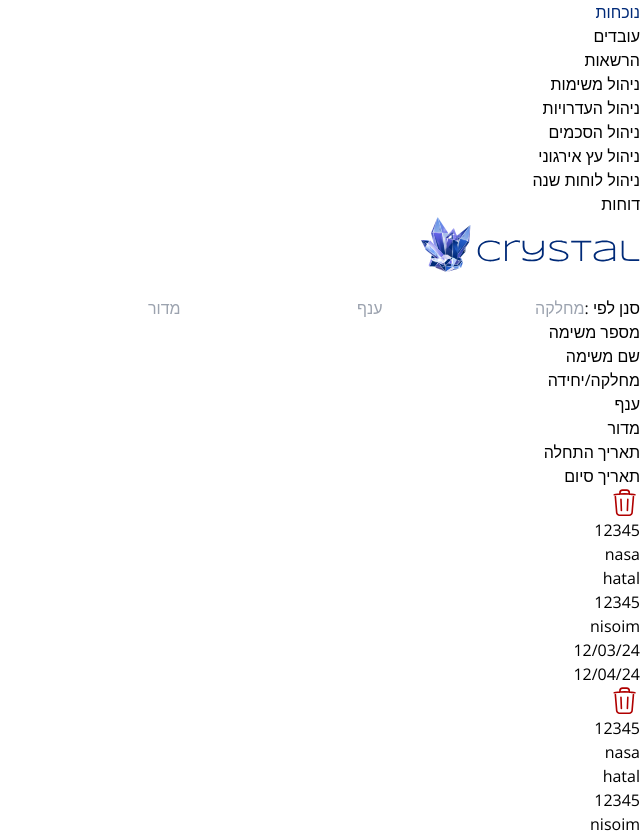
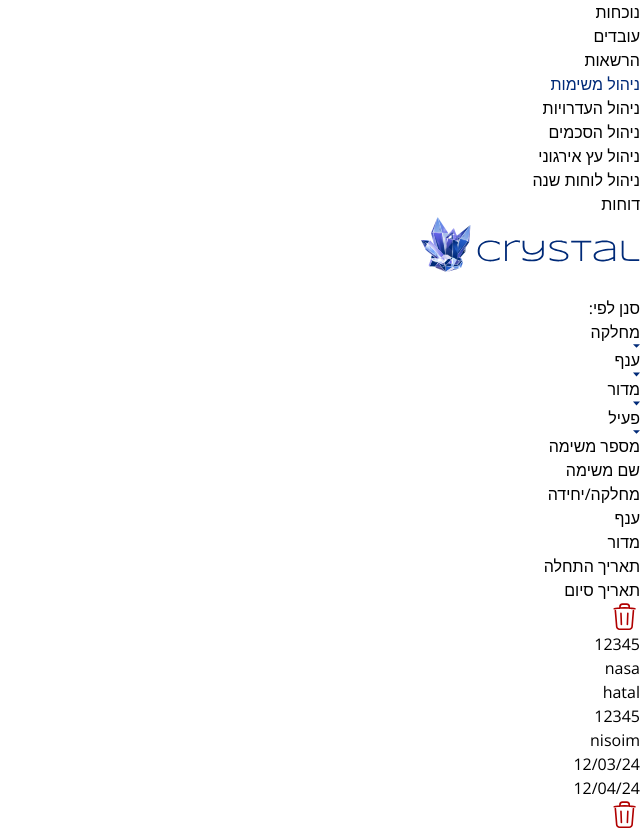
Before and after one commit to shmuelelnashali/new-crystal-web, a Next.js app: page /mission in a window 1280 px wide. Shown: the top 833 px of the page, without its empty margins (640-1280 px from the left). Built offline with nearby package versions, Linux system fonts and the light colour scheme.

Commit message:
shmuel-02

```diff
--- a/app/components/Nav.jsx
+++ b/app/components/Nav.jsx
@@ -1,9 +1,12 @@
 "use client"
 import Link from "next/link";
+import { usePathname } from "next/navigation";
 import React, { useState } from "react";
 
 export default function Nav() {
- const [foucs ,setFoucs]=useState(0)
+
+ const pathName= usePathname()
+
   const navBar = [
     { text: "נוכחות", link: "/presence" },
     { text: "עובדים", link: "/employees" },
@@ -18,10 +21,10 @@ export default function Nav() {
 
   return (
     <div className=" h-10 rounded-l-full rounded-r-full text-base  bg-[#EFF3FB] px-6">
-      <ul className="flex gap-x-6 justify-around items-center h-full text-[#002A78]/30  ">
+      <ul className="flex gap-x-8 justify-around items-center h-full text-[#002A78]/30  ">
         {navBar.map((nav, index) => (
           <Link key={index} href={nav.link}>
-            <li onClick={()=> setFoucs(index)} className={` ${foucs==index ?"nav":""} `}>{nav.text}</li>
+            <li  className={` ${nav.link==pathName ?"nav":""} `}>{nav.text}</li>
           </Link>
         ))}
 
--- a/app/components/ReadObject.jsx
+++ b/app/components/ReadObject.jsx
@@ -22,7 +22,7 @@ export default function ({ data, index, setUpdateMode,  }) {
       {Object.entries(data).map(([key, value], i) => (
         <div
           key={key}
-          className={`h-full py-3 group flex flex-col items-center justify-center   relative  ${
+          className={`h-full  group flex flex-col items-center justify-center   relative  ${
             key === "entry" || key === "exit" ? "bg-[#EFF3FB]" : ""
           } text-center`}
         >
--- a/app/components/Search.jsx
+++ b/app/components/Search.jsx
@@ -3,8 +3,8 @@ import React from "react";
 
 export default function Search({textBtn, addNew, addImage, bg, searchText}) {
   return (
-    <div className="w-2/4 flex relative rounded-full text  p-1">
-      <input className= {`w-4/5 absolute z-10  rounded-full ${bg? "bg-white border":"bg-[#EFF3FB]"} p-2`}
+    <div className="w-2/5 flex relative rounded-full text  items-center">
+      <input className= {`w-3/4 absolute z-10  rounded-full ${bg? "bg-white border":"bg-[#EFF3FB]"} leading-5 p-2`}
       placeholder={searchText}
       />
 
@@ -12,7 +12,7 @@ export default function Search({textBtn, addNew, addImage, bg, searchText}) {
 
       <button
       onClick={()=>addNew()}
-      className="  w-[23%] flex justify-around items-center absolute pr-[5%] pl-3 p-2 left-0 text-gray-100 font-normal leading-5 text-[20px] bg-[#002A78] rounded-l-full">
+      className=" flex justify-center  items-center absolute gap-2 pr-[5%]  p-2 left-2 w-4/12 text-gray-100 font-normal leading-5 text-[20px] bg-[#002A78] rounded-l-full">
         <div>{textBtn}</div>
         <div>{addImage}</div>
       </button>
--- a/app/components/Table.jsx
+++ b/app/components/Table.jsx
@@ -18,7 +18,7 @@ export default function Table({
   return (
     <div
       dir="ltr"
-      className=" h-full   border overflow-y-auto  border-[#F7F9FD]"
+      className=" h-[85%]  border overflow-y-auto   border-[#F7F9FD]"
     >
       {/* ראש הטבלה */}
       <div dir="rtl" className="w-full pr-2 ">
--- a/app/components/TableContent.jsx
+++ b/app/components/TableContent.jsx
@@ -25,7 +25,8 @@ export default function TableContent(
           <div
             onClick={() => setUpdateMode(index)}
             key={index}
-            className={`flex w-full gap-2 border-b bg-[#EFF3FB] border-t
+            className={`flex w-full gap-2 border-b bg-[#EFF3FB] border-t-[#A7BFE8]/30
+
           ${
             updateMode === index
               ? "bg-[#e8eef7]"
@@ -41,9 +42,9 @@ export default function TableContent(
             >
               <Image src={"/trash.svg"} height="30" width="30" alt="trash" />
             </div>
-            <div className="w-full  ">
+            <div className="w-full py-4 ">
               <div
-                className={`grid grid-cols-${theLength}  w-full justify-between gap-3 py-3 font-normal text-[20px] leading-5 text-[#002A78]`}
+                className={`grid grid-cols-${theLength}  w-full justify-between gap-3  font-normal text-[20px] leading-5 text-[#002A78]`}
               >
                 {updateMode === index ? (
                   //RENDER TO UPDATE MOOD
--- a/app/employees/page.jsx
+++ b/app/employees/page.jsx
@@ -474,7 +474,7 @@ export default function Employees() {
 
   return (
     <div className="h-[85%] ">
-      <div className="h-16 w- full flex justify-center m-2">
+      <div className="h-16 w- full flex justify-center ">
         <Search
           addNew={addEmployee}
           textBtn={" הוסף עובד"}
@@ -489,7 +489,7 @@ export default function Employees() {
         onClick={() => {
           setUpdateMode(null);
         }}
-        className="flex  w-full mb-5 gap-3 justify-center items-center top-[263px] text-[#002A78] font-normal text-[20px] m-2"
+        className="flex p-3  w-full  gap-3 justify-center items-center top-[263px] text-[#002A78] font-normal text-[20px] "
       >
         סנן לפי:
         {filterArray.map((filterObject) =>
--- a/app/layout.jsx
+++ b/app/layout.jsx
@@ -12,7 +12,7 @@ export const metadata = {
   description: "Generated by create next app",
 };
 
-export default function RootLayout({ children }) {
+export default function RootLayout({  children }) {
   return (
     <html lang="he" dir="rtl">
 
--- a/app/mission/page.jsx
+++ b/app/mission/page.jsx
@@ -7,6 +7,8 @@ import ReadObject from "../components/ReadObject";
 import UpdateObject from "../components/UpdateObject";
 import Image from "next/image";
 import { useState } from "react";
+import Table from "../components/Table";
+import EmployeeFilter from "../components/EmployeeFilter";
 
 const data = [
   {
@@ -481,7 +483,7 @@ const data = [
   },
 ];
 export default function page() {
-  const [updateNode, setUpdateMode] = useState(null);
+  const [updateMode, setUpdateMode] = useState(null);
   const headers = [
     " מספר משימה",
     " שם משימה",
@@ -491,50 +493,55 @@ export default function page() {
     "תאריך התחלה",
     " תאריך סיום ",
   ];
+  const filterArray = [
+    { מחלקה: ["משקים והמטות", "נסא"] },
+    { ענף: ["רכבים", "טנקים"] },
+    { מדור: ["אמת", "נמה"] },
+    { פעיל: ["פעיל", "לא פעיל"] },
+  ];
 
   return (
 
     <div className="h-[90%] w-full ">
-      <div className="h-14 w-full flex justify-center item">
+      <div className="h-20 w-full flex justify-center item">
         <Search className="" />
       </div>
-      <div className="w-full flex justify-center items-center gap-x-3 mt-2 p-3 ">
-        <span>סנן לפי :</span>
-        <input className="border p-1 rounded-full" placeholder={"מחלקה"} />
-        <input className="border p-1 rounded-full" placeholder={"ענף"} />
-        <input className="border p-1 rounded-full" placeholder={"מדור"} />
-      </div>
-      <div dir="ltr" className="h-[95%] rounded-2xl px-2 overflow-y-auto">
-        <div dir="rtl" className=" bg-[#F7F9FD] ">
-        <div className="bg-[#002A78] grid grid-cols-7 p-2 text-2xl font-semibold rounded-lg fixed w-[96.5%] ">
-          {headers.map((header) => (
-            <div className="text-white text-center">{header}</div>
-          ))}
-        </div>
-      <div className="h-[90%] pt-12">
-        {data.map((data, index) => (
-          <div className=" w-full items-center gap-x-2 flex p-2  border-b-[1px] ">
-            <div>
-              <Image src="/trash.svg" width={30} height={22} />
-            </div>
-            <div
-              className="grid grid-cols-7 w-full gap-x-3  text-2xl justify-center font-normal rounded-lg"
-              onClick={() => {
-                setUpdateMode(index);
-              }}
-            >
-              {updateNode === index ? (
-                <UpdateObject data={data} />
-              ) : (
-                <ReadObject data={data} />
-              )}
-            </div>{" "}
-          </div>
-        ))}</div></div>
+      <div
+        onClick={() => {
+          setUpdateMode(null);
+        }}
+        className="flex p-3  w-full  gap-3 justify-center items-center top-[263px] text-[#002A78] font-normal text-[20px] "
+      >
+        סנן לפי:
+        {filterArray.map((filterObject) =>
+          Object.entries(filterObject).map(([labelKey, dataArray]) => (
+            <EmployeeFilter
+              key={labelKey}
+              dataArray={dataArray}
+              label={labelKey}
+            />
+          ))
+        )}
       </div>
 
-      {/* <PopupMissin/> */}
-    </div>
+
+      <Table
+        data={data}
+        updateMode={updateMode}
+        setUpdateMode={setUpdateMode}
+        headTable={headers}
+        // handleChange={handleChange}
+        // toggleUpdateInput={toggleUpdateInput}
+        // setToggleUpdateInput={setToggleUpdateInput}
+        // checkIfEmpty={checkIfEmpty}
+        // ifEmpty={ifEmpty}
+        // deleteEmployee={deleteEmployee}
+      />  </div>
+
   );
 
 }
+
+
+
+      {/* <PopupMissin/> */}
```
Also changed, not shown: app/permissions/page.jsx (+0 -43 lines).
